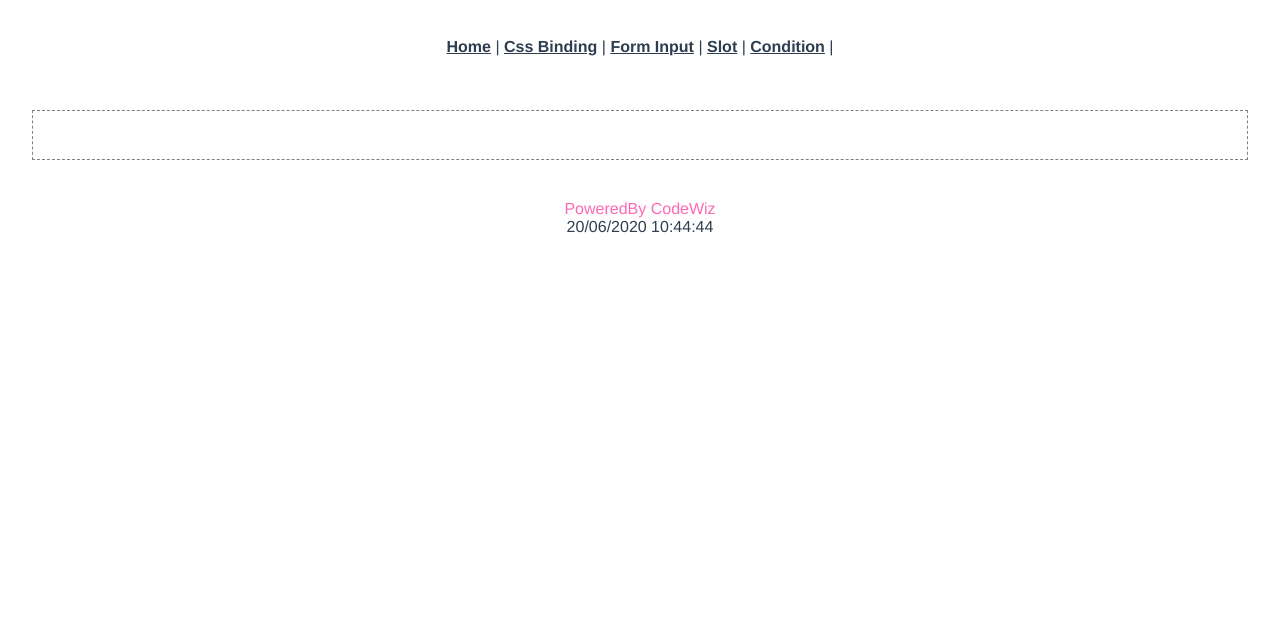
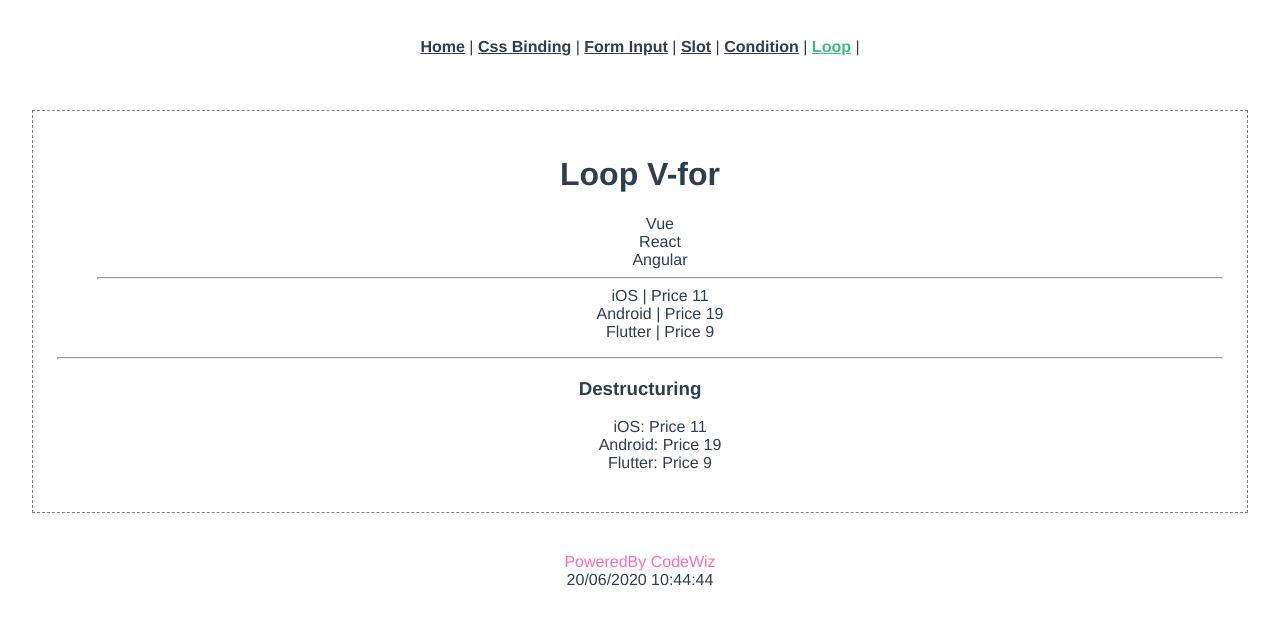
Before and after one commit to cckcoder/vue_tutorial_1, a Vue app: page /loop in a window 1280 px wide. Shown: the top 624 px of the page. Built offline with nearby package versions, Linux system fonts and the light colour scheme.

Commit message:
Complete section
Signed-off-by: codewiz <c.chaiwat.ch@gmail.com>

```diff
--- a/src/components/HelloWorld.vue
+++ /dev/null
@@ -1,60 +0,0 @@
-<template>
-  <div class="hello">
-    <h1>{{ msg }}</h1>
-    <p>
-      For a guide and recipes on how to configure / customize this project,<br>
-      check out the
-      <a href="https://cli.vuejs.org" target="_blank" rel="noopener">vue-cli documentation</a>.
-    </p>
-    <h3>Installed CLI Plugins</h3>
-    <ul>
-      <li><a href="https://github.com/vuejs/vue-cli/tree/dev/packages/%40vue/cli-plugin-babel" target="_blank" rel="noopener">babel</a></li>
-      <li><a href="https://github.com/vuejs/vue-cli/tree/dev/packages/%40vue/cli-plugin-router" target="_blank" rel="noopener">router</a></li>
-      <li><a href="https://github.com/vuejs/vue-cli/tree/dev/packages/%40vue/cli-plugin-vuex" target="_blank" rel="noopener">vuex</a></li>
-      <li><a href="https://github.com/vuejs/vue-cli/tree/dev/packages/%40vue/cli-plugin-eslint" target="_blank" rel="noopener">eslint</a></li>
-    </ul>
-    <h3>Essential Links</h3>
-    <ul>
-      <li><a href="https://vuejs.org" target="_blank" rel="noopener">Core Docs</a></li>
-      <li><a href="https://forum.vuejs.org" target="_blank" rel="noopener">Forum</a></li>
-      <li><a href="https://chat.vuejs.org" target="_blank" rel="noopener">Community Chat</a></li>
-      <li><a href="https://twitter.com/vuejs" target="_blank" rel="noopener">Twitter</a></li>
-      <li><a href="https://news.vuejs.org" target="_blank" rel="noopener">News</a></li>
-    </ul>
-    <h3>Ecosystem</h3>
-    <ul>
-      <li><a href="https://router.vuejs.org" target="_blank" rel="noopener">vue-router</a></li>
-      <li><a href="https://vuex.vuejs.org" target="_blank" rel="noopener">vuex</a></li>
-      <li><a href="https://github.com/vuejs/vue-devtools#vue-devtools" target="_blank" rel="noopener">vue-devtools</a></li>
-      <li><a href="https://vue-loader.vuejs.org" target="_blank" rel="noopener">vue-loader</a></li>
-      <li><a href="https://github.com/vuejs/awesome-vue" target="_blank" rel="noopener">awesome-vue</a></li>
-    </ul>
-  </div>
-</template>
-
-<script>
-export default {
-  name: 'HelloWorld',
-  props: {
-    msg: String
-  }
-}
-</script>
-
-<!-- Add "scoped" attribute to limit CSS to this component only -->
-<style scoped>
-h3 {
-  margin: 40px 0 0;
-}
-ul {
-  list-style-type: none;
-  padding: 0;
-}
-li {
-  display: inline-block;
-  margin: 0 10px;
-}
-a {
-  color: #42b983;
-}
-</style>
--- /dev/null
+++ b/src/components/content/HomePage.vue
@@ -0,0 +1,16 @@
+<template>
+  <div id="homePage">
+    <img alt="Vue logo" src="@/assets/logo.png">
+    <h1>Hi Welcome Vue tutorial</h1>
+  </div>
+</template>
+
+<script>
+export default {
+  name: "HomePage"
+}
+</script>
+
+<style>
+
+</style>
--- a/src/components/layout/Header.vue
+++ b/src/components/layout/Header.vue
@@ -5,6 +5,7 @@
       <router-link to="/form_input">Form Input</router-link> |
       <router-link to="/slot">Slot</router-link> |
       <router-link to="/condition">Condition</router-link> |
+      <router-link to="/loop">Loop</router-link> |
     </div>
 </template>
 
--- a/src/router/index.js
+++ b/src/router/index.js
@@ -5,6 +5,7 @@ import CssBinding from "../views/CssBinding.vue";
 import formInput from "../views/formInput.vue";
 import slotLearn from "../views/Slot_lern.vue";
 import Condition from "../views/Condition.vue";
+import Loop from "../views/Loop.vue";
 
 Vue.use(VueRouter);
 
@@ -31,8 +32,13 @@ const routes = [
   },
   {
     path: "/condition",
-    name: "Slot",
+    name: "Condition",
     component: Condition,
+  },
+  {
+    path: "/loop",
+    name: "Loop",
+    component: Loop,
   },
 ];
 
--- a/src/views/Home.vue
+++ b/src/views/Home.vue
@@ -1,18 +1,15 @@
 <template>
   <div class="home">
-    <img alt="Vue logo" src="../assets/logo.png">
-    <HelloWorld msg="Welcome to Your Vue.js App"/>
+    <HomePage />
   </div>
 </template>
 
 <script>
-// @ is an alias to /src
-import HelloWorld from '@/components/HelloWorld.vue'
-
+import HomePage from "@/components/content/HomePage"
 export default {
   name: 'Home',
   components: {
-    HelloWorld
+    HomePage
   }
 }
 </script>
--- /dev/null
+++ b/src/views/Loop.vue
@@ -0,0 +1,43 @@
+<template>
+  <div id="loop">
+    <h1>Loop V-for</h1>
+    <ul>
+      <li v-for="(item, index) in ['Vue', 'React', 'Angular']" :key="index">
+        {{ item }}
+      </li>
+      <hr>
+      <li v-for="(item, index) in objCourse" :key="index">
+        {{ item.title }} | Price {{ item.price }}
+      </li>
+    </ul>
+    <hr>
+    <h3>Destructuring</h3>
+    <ul>
+      <li v-for="({title, price}, index) in objCourse" :key="index">
+        {{ title }}: Price {{ price }}
+      </li>
+    </ul>
+  </div>
+</template>
+
+<script>
+export default {
+  name: 'Loop',
+  data() {
+    return {
+      mCourse: ['iOS', 'Android', 'Flutter'],
+      objCourse: [
+        { title: 'iOS', price: 11},
+        { title: 'Android', price: 19},
+        { title: 'Flutter', price: 9},
+      ]
+    }
+  }
+}
+</script>
+
+<style>
+ul {
+  list-style: none;
+}
+</style>
```
